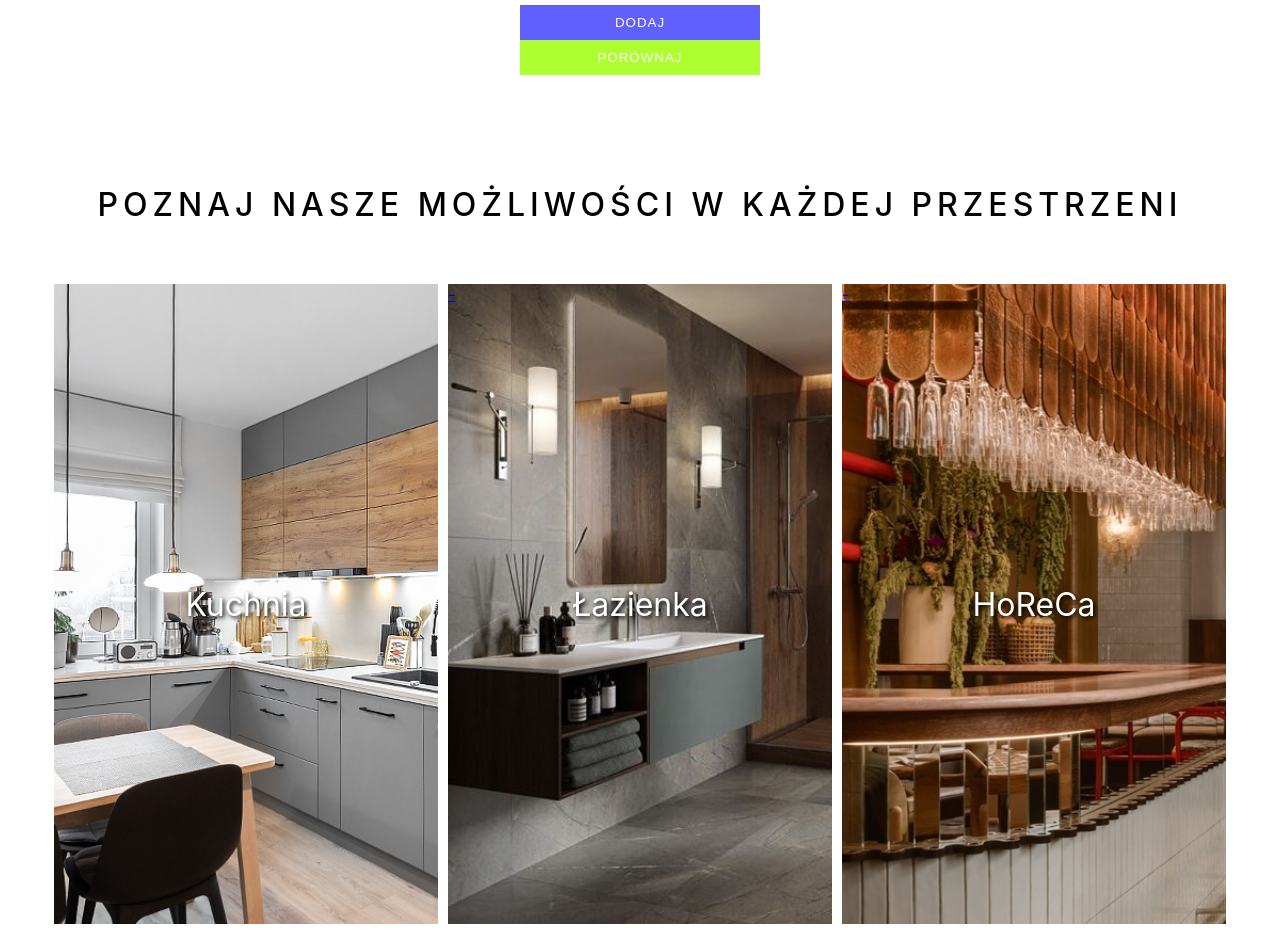
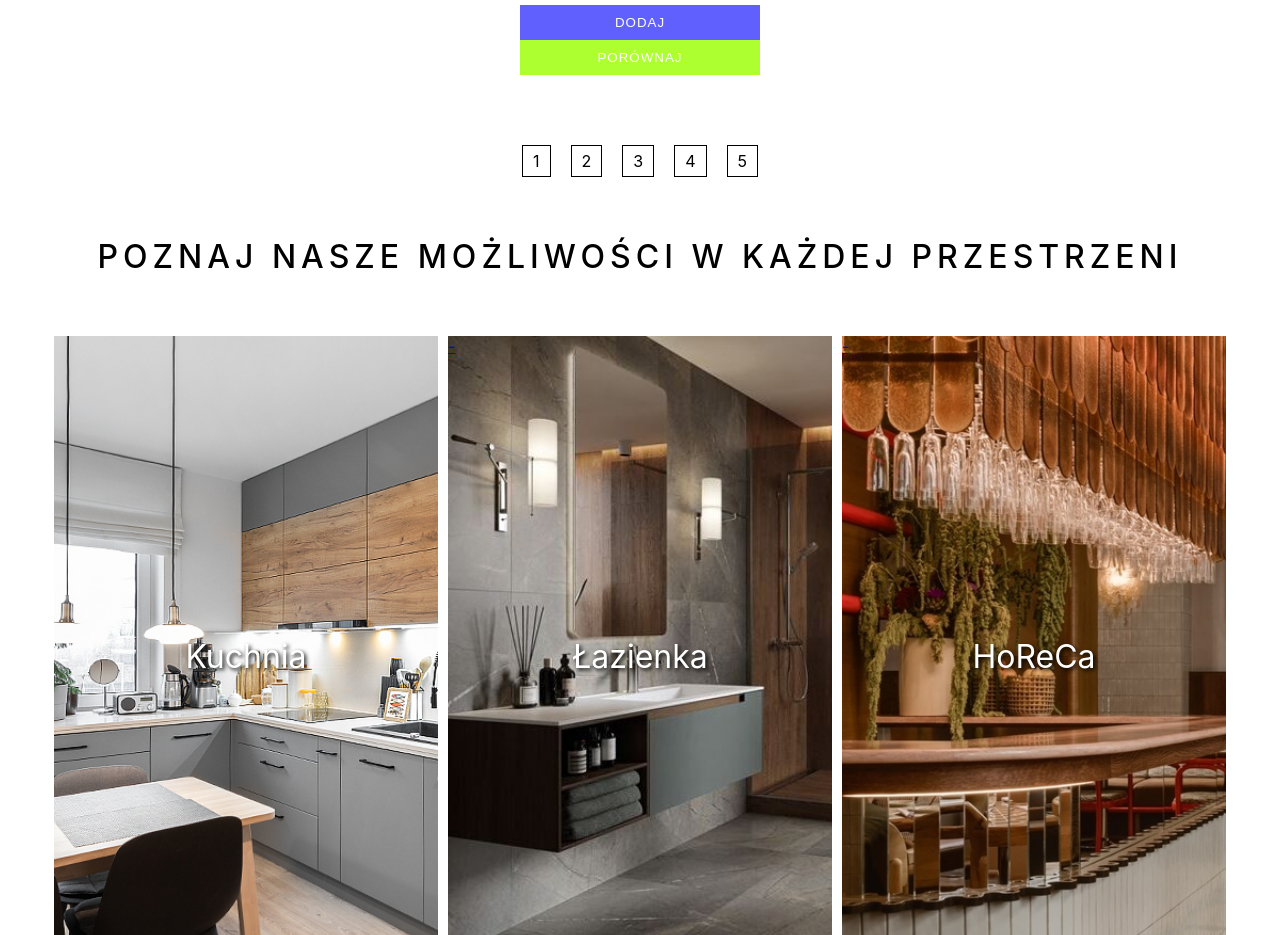
Before and after one commit to marcinoles87/my-app2, a React (Create React App) app: page / in a window 1280 px wide. Shown: the part 3160-4095 px from the top of the page. Built offline with nearby package versions, Linux system fonts and the light colour scheme.

Commit message:
add code

```diff
--- a/src/App.css
+++ b/src/App.css
@@ -308,6 +308,21 @@ i{
 .filters select:hover{
     background-color: rgb(210, 210, 210);
 
+
+}
+
+.pagination ul{
+  display: flex;
+  flex: row;
+  justify-content: center;
+  align-items: center;
+}
+
+.pagination ul li{
+  list-style: none;
+  margin: 10px;
+  padding: 5px 10px;
+  border: 1px solid black;
 
 }
 
--- a/src/components/Header.jsx
+++ b/src/components/Header.jsx
@@ -111,6 +111,8 @@ function Header({koszyk,setKoszyk,setDatabase,database,setProduktOpis,porownaj,s
 
             </div>
 
+
+
              <i className="fa-solid fa-2xl fa-bars" id='resize-button'  onClick={handleResize}></i>
 
              <div className='filters'>
@@ -172,6 +174,16 @@ function Header({koszyk,setKoszyk,setDatabase,database,setProduktOpis,porownaj,s
 
            </div>
 
+               <div className='pagination'>
+              <ul>
+                <li>1</li>
+                <li>2</li>
+                <li>3</li>
+                <li>4</li>
+                <li>5</li>
+              </ul>
+            </div>
+
           <Main></Main>
           <Opinie></Opinie>
           <Newsletter></Newsletter>
```
Also changed, not shown: src/Database/Database.jsx (line endings or trailing spaces).
